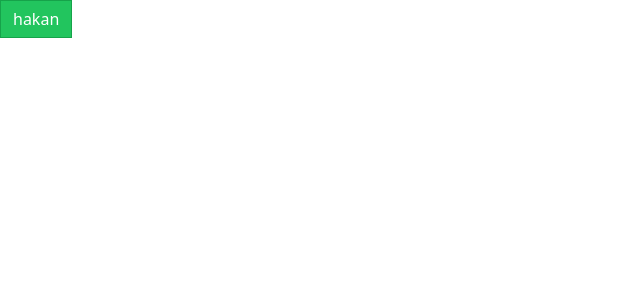
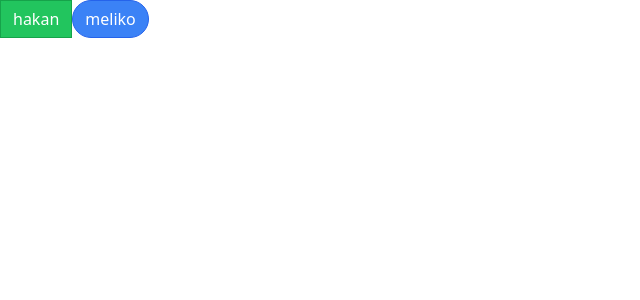
Before and after one commit to msinemkaya/components, a JavaScript app: page / in a window 1280 px wide. Shown: the top 300 px of the page, without its empty margins (0-640 px from the left). Built offline with nearby package versions, Linux system fonts and the light colour scheme; the HTML template or start-up script is replaced by a standard one.

Commit message:
feat: added event handlers to button componenta

```diff
--- a/src/App.js
+++ b/src/App.js
@@ -1,9 +1,20 @@
 import Button from './Button';
 
 function App() {
+
+  const handleClick = () => {
+    console.log('clicked')
+  }
+
+  const handleAnotherClick = () => {
+    console.log('clicked too')
+  }
+
+
   return (
     <>
-      <Button success> hakan </Button>
+      <Button success onClick={handleClick}> hakan </Button>
+      <Button primary rounded onClick={handleAnotherClick}> meliko </Button>
     </>
   );
 }
--- a/src/Button.js
+++ b/src/Button.js
@@ -9,6 +9,9 @@ export default function Button({
   success,
   outline,
   rounded,
+  ...rest
+  // we take all the remaining props that will not be used directly with Button element but
+  // rather will be passed to <button> to use in the name of rest (in our case these are events)
 }) {
 
   // what this library does is it concats the seperated strings into one
@@ -30,7 +33,8 @@ export default function Button({
 
   return (
     <>
-      <button className={classes}>{children}</button>
+      {/* we give the rest object to the button as a prop using destruction */}
+      <button className={classes} {...rest}>{children}</button>
     </>
   );
 }
```
